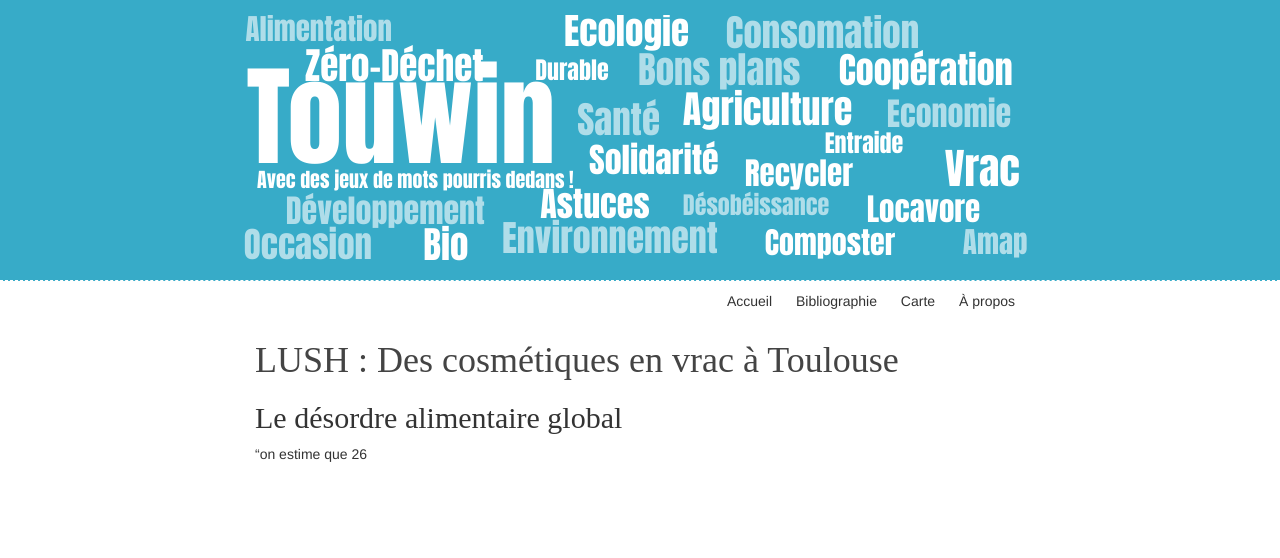
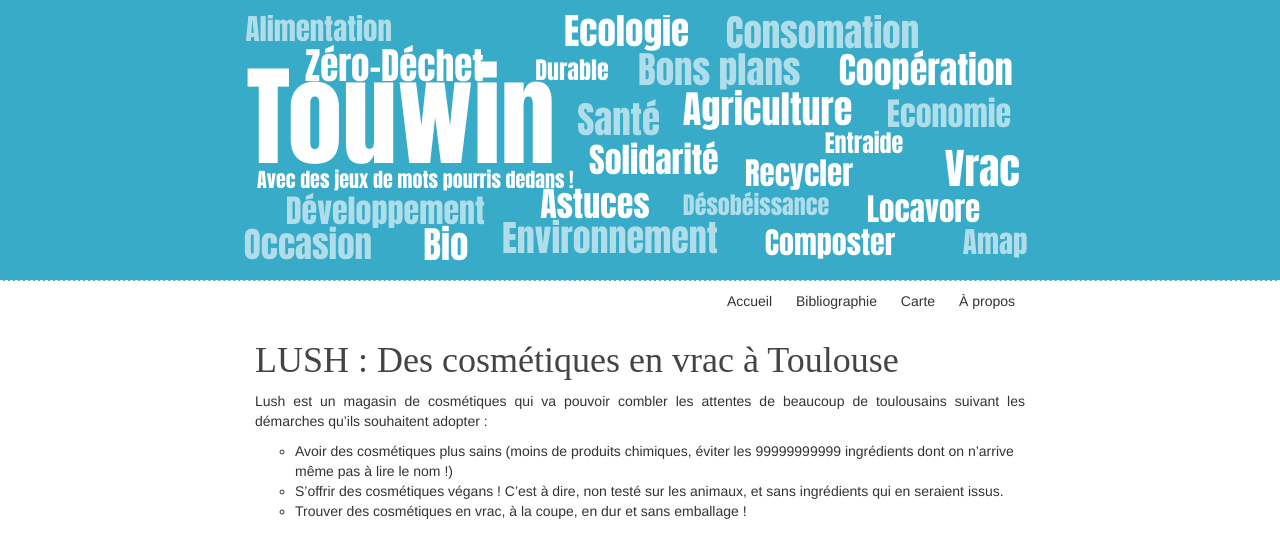
Before and after one commit to Touwin/Touwin.github.io, a Jekyll site: the page built from _posts/2013-12-30-Lush.md, in a window 1280 px wide. Shown: the top 558 px of the page. Built offline with Jekyll 4.4.1, drawn with Linux system fonts in a browser that asks for light colours; nearby versions of some CDN libraries; Markdown is read by kramdown in place of the engine named in the settings.

Commit message:
Update 2013-12-30-Lush.md

```diff
--- a/_posts/2013-12-30-Lush.md
+++ b/_posts/2013-12-30-Lush.md
@@ -5,5 +5,7 @@ layout: default
 
 # LUSH : Des cosmétiques en vrac à Toulouse
 
-## Le désordre alimentaire global
-"on estime que 26
+Lush est un magasin de cosmétiques qui va pouvoir combler les attentes de beaucoup de toulousains suivant les démarches qu'ils souhaitent adopter :
+* Avoir des cosmétiques plus sains (moins de produits chimiques, éviter les 99999999999 ingrédients dont on n'arrive même pas à lire le nom !)
+* S'offrir des cosmétiques végans ! C'est à dire, non testé sur les animaux, et sans ingrédients qui en seraient issus.
+* Trouver des cosmétiques en vrac, à la coupe, en dur et sans emballage !
```
